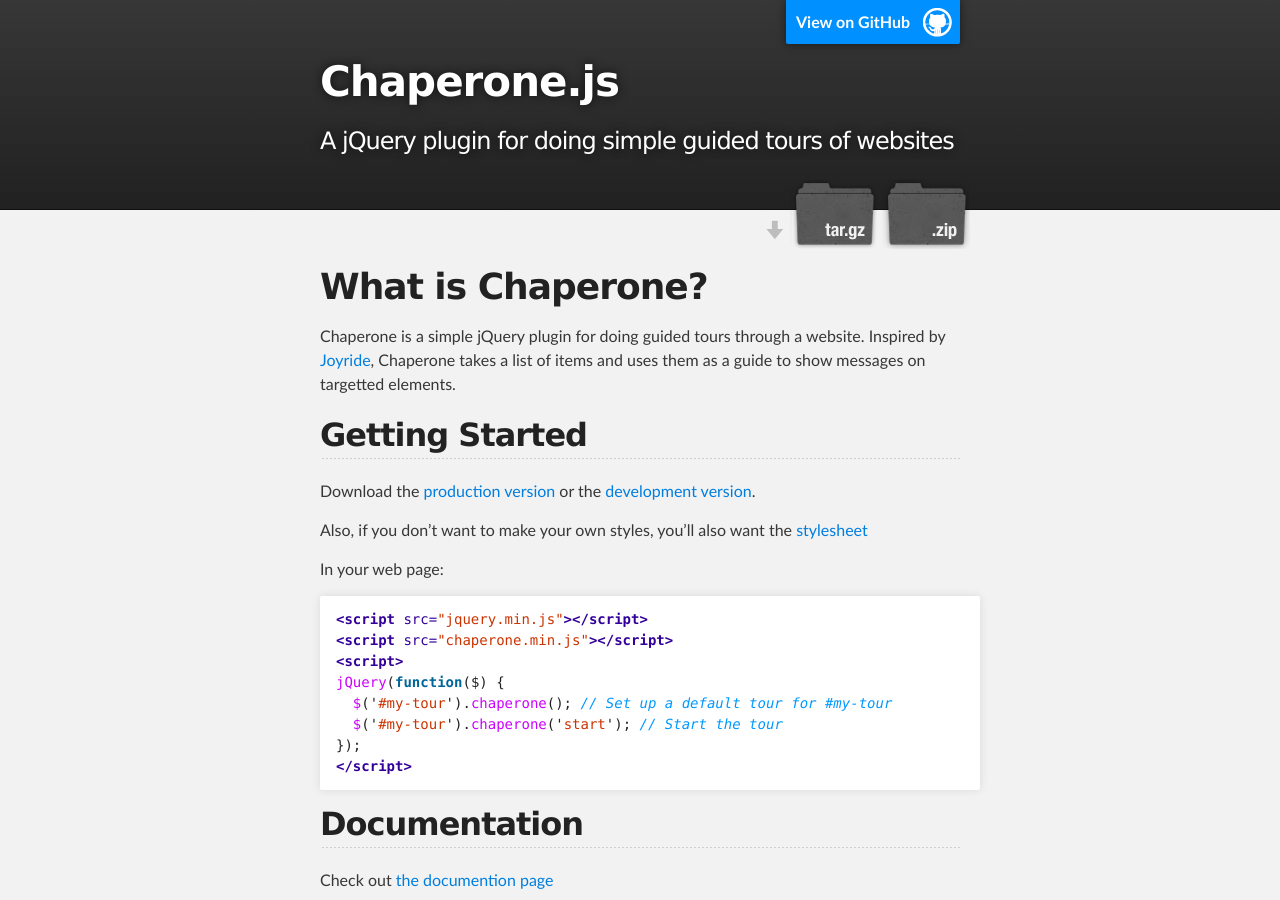
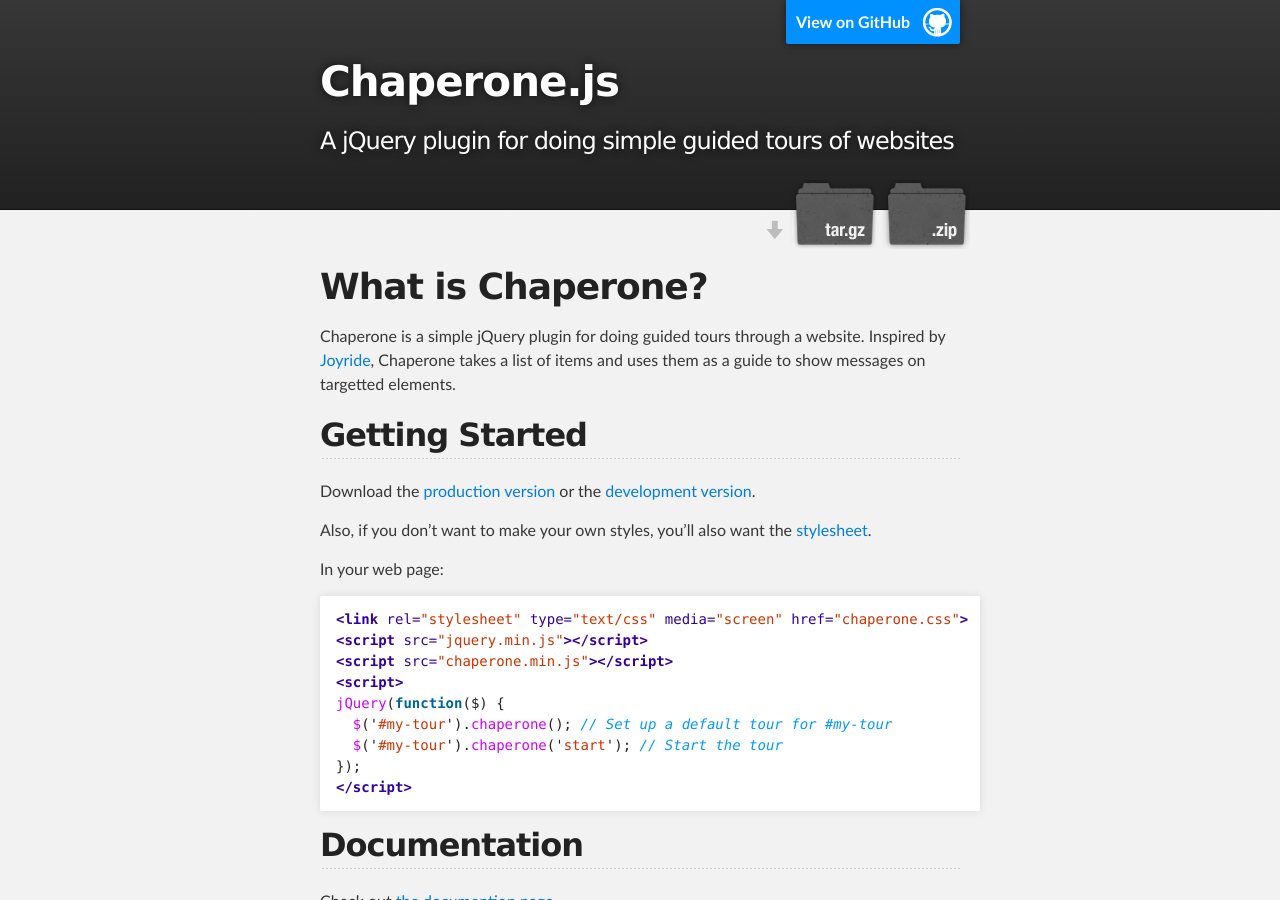
Before and after one commit to darkliquid/chaperone.js, a Jekyll site: the page built from index.md, in a window 1280 px wide and 900 px high. Built offline with Jekyll 4.4.1, drawn with Linux system fonts in a browser that asks for light colours.

Commit message:
Added link tag into getting started example.

```diff
--- a/index.md
+++ b/index.md
@@ -14,13 +14,14 @@
 [min]: https://raw.github.com/darkliquid/chaperone.js/master/dist/chaperone.min.js
 [max]: https://raw.github.com/darkliquid/chaperone.js/master/dist/chaperone.js
 
-Also, if you don't want to make your own styles, you'll also want the [stylesheet][css]
+Also, if you don't want to make your own styles, you'll also want the [stylesheet][css].
 
 [css]: https://raw.github.com/darkliquid/chaperone.js/master/src/chaperone.css
 
 In your web page:
 
 {% highlight html %}
+<link rel="stylesheet" type="text/css" media="screen" href="chaperone.css">
 <script src="jquery.min.js"></script>
 <script src="chaperone.min.js"></script>
 <script>
```
